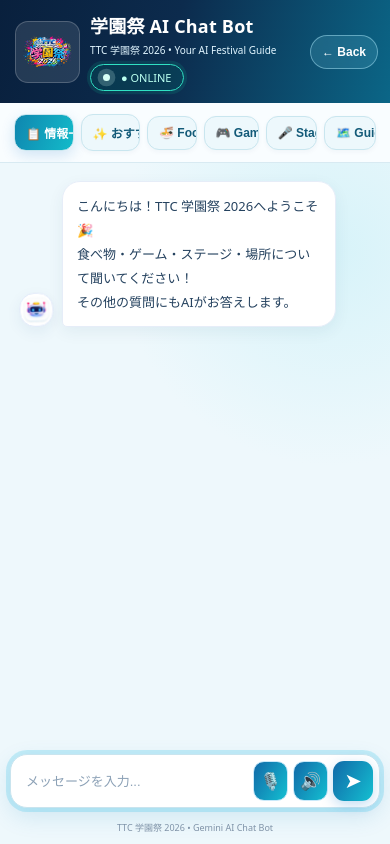
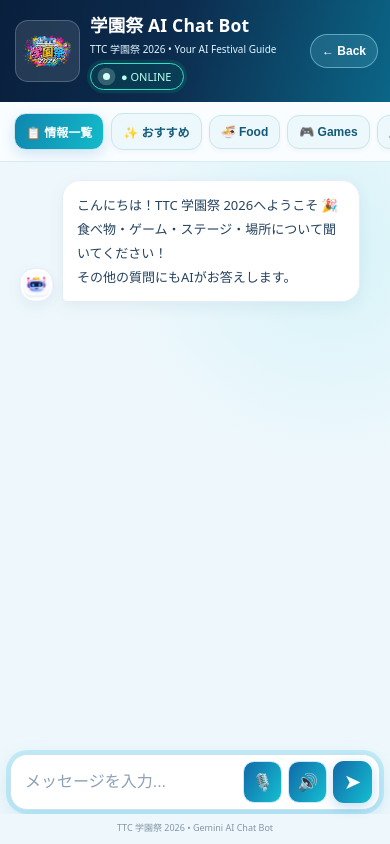
Before and after one commit to ridoyjp/terafes_04, a plain HTML site: page index.html in a window 390 px wide. Both pictures are taken after a click on the button "Start Now →". Drawn offline with Linux system fonts and the light colour scheme.

Commit message:
Fix iPhone zoom and mobile chat layout

```diff
--- a/style.css
+++ b/style.css
@@ -315,3 +315,149 @@ body.motion-off .row:not(.user) .avatar,body.motion-off .row .bubble,body.motion
 @keyframes mic-pulse{50%{box-shadow:0 0 0 6px #ec565533}}
 @media(max-width:560px){.composer{gap:5px!important}.composer .voice-control{width:35px;height:40px;font-size:17px}.composer input{font-size:13px;min-width:0}}
 @media(prefers-reduced-motion:reduce){.composer .voice-control.is-listening{animation:none}}
+
+/* ================================================================
+   TTC 学園祭 AI Chat Bot — Mobile usability patch
+   Keeps existing desktop colors/visual design and JS hooks intact.
+   iOS WebKit: editable fields must render at >=16px to prevent focus zoom.
+   ================================================================ */
+html {
+  -webkit-text-size-adjust: 100%;
+  text-size-adjust: 100%;
+  max-width: 100%;
+  overflow-x: clip;
+}
+body {
+  width: 100%;
+  max-width: 100%;
+  overflow-x: clip;
+}
+/* This must come after earlier .composer input font-size:13px rules. */
+#input,
+.composer input,
+input[type="text"],
+textarea,
+select {
+  font-size: 16px !important;
+}
+
+@media (max-width: 768px) {
+  .intro,
+  .chat,
+  .chat.active {
+    width: 100% !important; /* avoid 100vw overrun in in-app browsers */
+    max-width: 100% !important;
+    min-width: 0 !important;
+  }
+  .chat,
+  .chat.active {
+    height: 100dvh !important;
+    max-height: 100dvh !important;
+    overflow: hidden !important;
+  }
+  .chat-content {
+    width: 100%;
+    min-width: 0;
+    min-height: 0;
+    max-width: 100%;
+    overflow: hidden;
+  }
+  .chat .head {
+    min-width: 0;
+    flex-shrink: 0;
+    padding-right: 92px !important;
+  }
+  .chat .head > div { min-width: 0; }
+  .chat .head h1 {
+    overflow-wrap: anywhere;
+    font-size: clamp(16px, 4.5vw, 20px);
+  }
+  .chat-banner,
+  .topics,
+  .info-list,
+  .messages,
+  .composer,
+  .voice-status,
+  .foot {
+    min-width: 0;
+    max-width: 100%;
+  }
+  .topics {
+    flex-wrap: nowrap !important;
+    overflow-x: auto;
+    overscroll-behavior-x: contain;
+    -webkit-overflow-scrolling: touch;
+    scrollbar-width: none;
+  }
+  .topics::-webkit-scrollbar { display: none; }
+  .topics button { flex: 0 0 auto; }
+  .messages {
+    flex: 1 1 0;
+    min-height: 0;
+    width: 100%;
+    overflow-x: hidden;
+    overflow-y: auto;
+    overscroll-behavior-y: contain;
+    -webkit-overflow-scrolling: touch;
+  }
+  .messages .row { max-width: 100%; min-width: 0; }
+  .messages .row .bubble {
+    max-width: min(85%, calc(100% - 48px));
+    min-width: 0;
+    overflow-wrap: anywhere;
+    word-break: normal;
+    white-space: pre-wrap;
+  }
+  .composer {
+    display: flex;
+    flex: 0 0 auto;
+    align-items: center;
+    gap: 6px !important;
+    box-sizing: border-box;
+    width: calc(100% - 20px) !important;
+    max-width: calc(100% - 20px) !important;
+    margin: 8px 10px 4px !important;
+    padding: 6px 7px 6px 12px !important;
+    transform: none; /* focusing must not shift the input */
+  }
+  .composer:focus-within { transform: none; }
+  .composer #input {
+    width: 0; /* allow flex item to shrink on narrow phones */
+    min-width: 0 !important;
+    flex: 1 1 0%;
+    font-size: 16px !important;
+    line-height: normal;
+    min-height: 42px;
+  }
+  .composer button,
+  .composer .voice-control {
+    flex: 0 0 39px;
+    width: 39px;
+    min-width: 39px;
+    height: 42px;
+    padding: 0;
+    touch-action: manipulation;
+  }
+  .foot { flex-shrink: 0; }
+}
+
+@media (max-width: 380px) {
+  .composer { gap: 4px !important; padding-left: 9px !important; }
+  .composer button,
+  .composer .voice-control {
+    flex-basis: 35px;
+    width: 35px;
+    min-width: 35px;
+    height: 40px;
+  }
+  .chat .head { padding-right: 79px !important; }
+}
+
+/* Safe area belongs around the whole bottom UI, not inside the input pill. */
+@supports (padding-bottom: env(safe-area-inset-bottom)) {
+  @media (max-width: 768px) {
+    .chat .foot {
+      padding-bottom: max(10px, env(safe-area-inset-bottom));
+    }
+  }
+}
```
